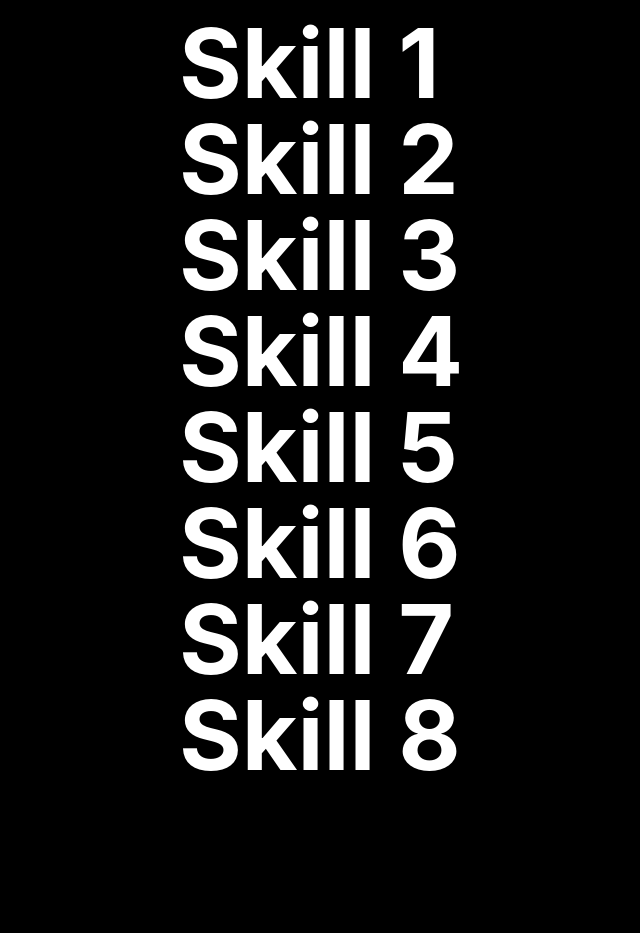
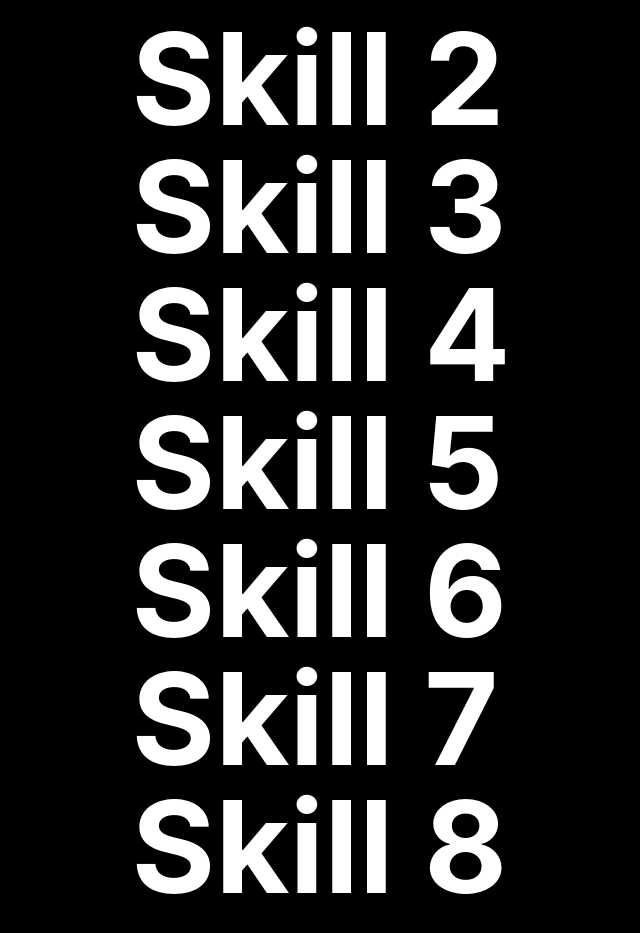
Before and after one commit to idesofmarch00/montoya-clone, a Next.js app: page / in a window 1280 px wide. Shown: the part 5153-6086 px from the top of the page, without its empty margins (319-959 px from the left). Built offline with nearby package versions, Linux system fonts and the light colour scheme.

Commit message:
text size of skills

```diff
--- a/src/components/skills/index.tsx
+++ b/src/components/skills/index.tsx
@@ -32,16 +32,16 @@ const Skills = () => {
       >
         OUR SKILLS COVER
       </motion.p>
-      <div className="flex flex-col items-center justify-center h-screen">
+      <div className="text-9xl flex flex-col items-center justify-center h-screen space-y-6">
         <ul>
-          <li className="text-8xl font-bold">Skill 1</li>
-          <li className="text-8xl font-bold">Skill 2</li>
-          <li className="text-8xl font-bold">Skill 3</li>
-          <li className="text-8xl font-bold">Skill 4</li>
-          <li className="text-8xl font-bold">Skill 5</li>
-          <li className="text-8xl font-bold">Skill 6</li>
-          <li className="text-8xl font-bold">Skill 7</li>
-          <li className="text-8xl font-bold">Skill 8</li>
+          <li className="font-bold">Skill 1</li>
+          <li className="font-bold">Skill 2</li>
+          <li className="font-bold">Skill 3</li>
+          <li className="font-bold">Skill 4</li>
+          <li className="font-bold">Skill 5</li>
+          <li className="font-bold">Skill 6</li>
+          <li className="font-bold">Skill 7</li>
+          <li className="font-bold">Skill 8</li>
         </ul>
       </div>
     </div>
```
